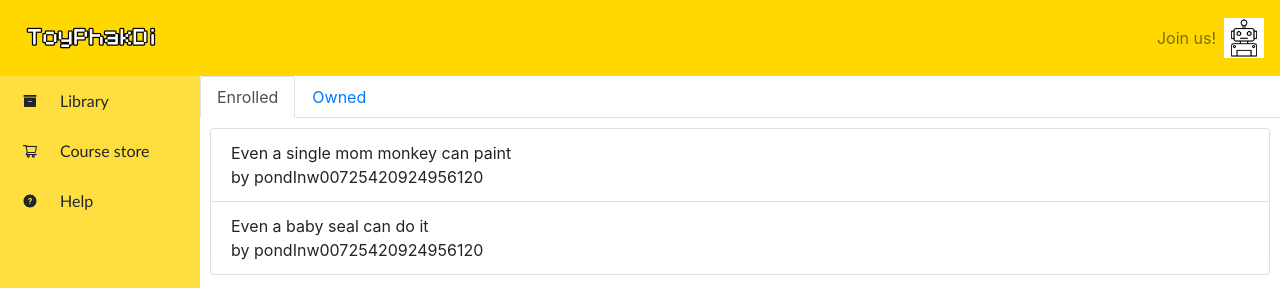
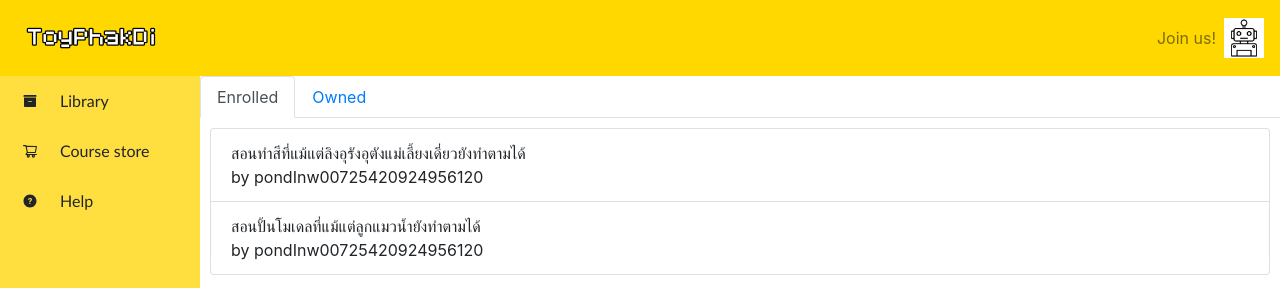
Before and after one commit to ThanakornK/Devcamp8, a React (Create React App) app: page /library in a window 1280 px wide. Shown: the top 288 px of the page. Built offline with nearby package versions, Linux system fonts and the light colour scheme.

Commit message:
change enroll data

```diff
--- a/src/component/EnrollData.js
+++ b/src/component/EnrollData.js
@@ -2,14 +2,14 @@ import React from 'react'
 
 export const EnrollData = [
     {
-        title:"Even a single mom monkey can paint",
+        title:"สอนทำสีที่แม้แต่ลิงอุรังอุตังแม่เลี้ยงเดี่ยวยังทำตามได้",
         type:"Painting",
         cost:1500.00,
         toytype:"Figure",
         owner:"pondInw00725420924956120"
     },
     {
-        title:"Even a baby seal can do it",
+        title:"สอนปั้นโมเดลที่แม้แต่ลูกแมวน้ำยังทำตามได้",
         type:"Modeling",
         cost:3500.00,
         toytype:"Figure",
```
Also changed, not shown: 1 other file (tests, documents, lock files or other folders).
